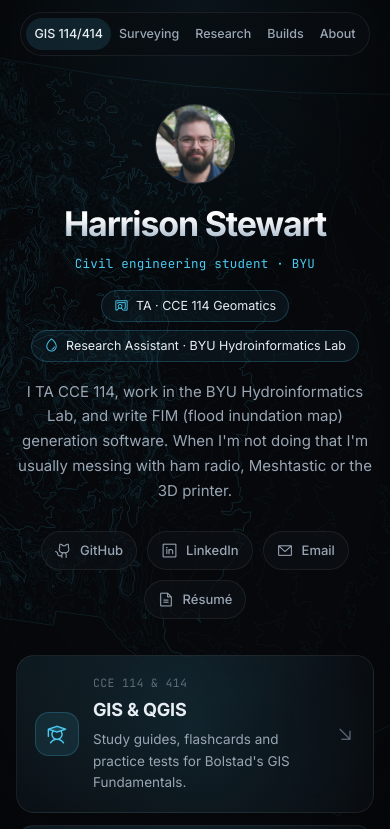
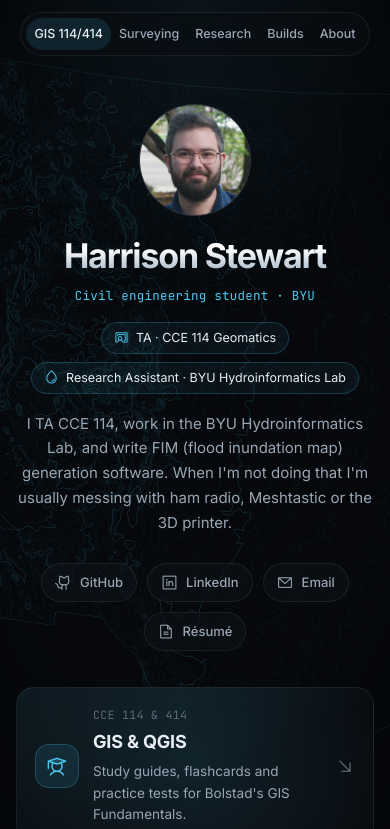
Before and after one commit to TheOnlyRealAgentP/My-Page, a plain HTML site: page index.html in a window 390 px wide. Shown: the top 829 px of the page. Drawn offline with nearby package versions, Linux system fonts and the light colour scheme.

Commit message:
Make the profile photo larger
Co-Authored-By: Claude Opus 5.5 <noreply@anthropic.com>

```diff
--- a/css/style.css
+++ b/css/style.css
@@ -183,8 +183,8 @@ a {
 
 .avatar {
   position: relative;
-  width: 92px;
-  height: 92px;
+  width: 136px;
+  height: 136px;
   margin: 0 auto 22px;
   border-radius: 50%;
   display: grid;
@@ -908,7 +908,7 @@ a.card:hover .card-cta i {
   body { font-size: 14.5px; }
   .wrap { padding: 0 16px; }
   .hero { padding: 36px 0 28px; }
-  .avatar { width: 80px; height: 80px; font-size: 24px; }
+  .avatar { width: 112px; height: 112px; font-size: 24px; }
   .section { margin-top: 44px; }
 
   .grid { grid-template-columns: 1fr; }
```
